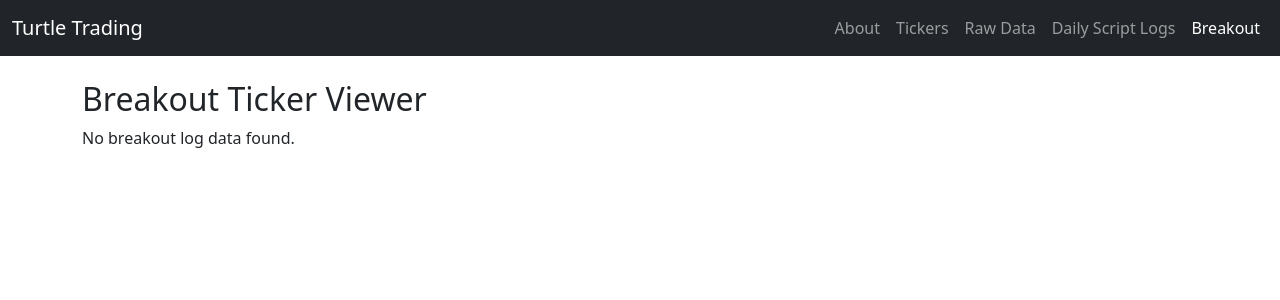
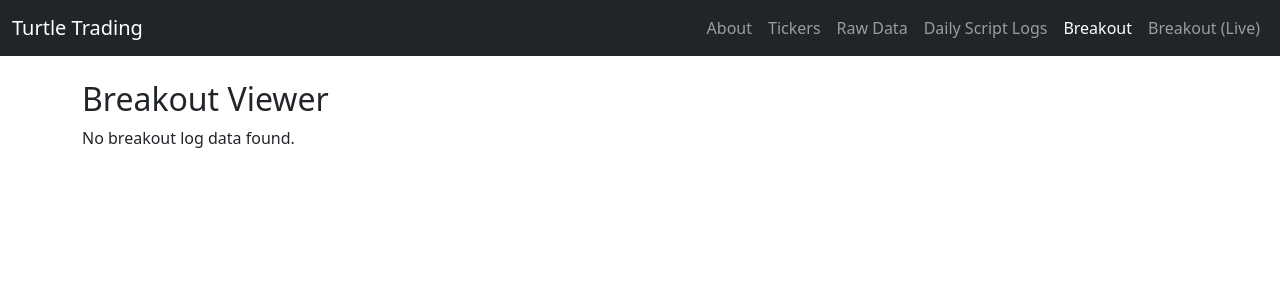
Before and after one commit to GrapeIsGrape/TurtleTradingWebApplication, a Flask app: page /breakout in a window 1280 px wide. Shown: the top 300 px of the page. Run offline with Flask 3, Linux system fonts and the light colour scheme.

Commit message:
create breakout(live) page

```diff
--- a/app.py
+++ b/app.py
@@ -30,32 +30,85 @@ def get_sector_files():
 def home():
     return render_template("index.html")
 
+def parse_breakout_log(log_path, group_by_date=True):
+    """
+    Parse breakout log file and return structured data.
+
+    Args:
+        log_path: Path to the log file
+        group_by_date: If True, group by date only. If False, group by minute (YYYY-MM-DD HH:MM).
+
+    Returns:
+        List of dicts with timestamp/date, breakouts, and metadata
+    """
+    from datetime import date
+    import re
+
+    entries = []
+    if not os.path.exists(log_path):
+        return entries
+
+    with open(log_path, 'r') as f:
+        lines = f.readlines()
+
+    entry_dict = {}
+    for line in lines:
+        line = line.strip()
+        if not line:
+            continue
+
+        # Check for market closed message
+        closed_match = re.match(r'\[(.*?)\] Market is closed, no breakout check performed', line)
+        if closed_match:
+            timestamp = closed_match.group(1)
+            if group_by_date:
+                key = timestamp.split()[0]  # Extract date only
+            else:
+                # Extract up to minute: YYYY-MM-DD HH:MM
+                parts = timestamp.split('.')[0].rsplit(':', 1)  # Remove milliseconds and seconds
+                key = parts[0] if parts else timestamp
+            if key not in entry_dict:
+                entry_dict[key] = {'market_closed': True, 'breakouts': []}
+            continue
+
+        # Check for breakout tickers (handles both "Count:" and "count:" formats)
+        breakout_match = re.match(r'\[(.*?)\] (.*?) [Bb]reakout tickers: ?(.*) \([Cc]ount: (\d+)\)', line)
+        if breakout_match:
+            timestamp, label, tickers_str, count = breakout_match.groups()
+            tickers = [t.strip() for t in tickers_str.split(',') if t.strip()] if tickers_str else []
+            if group_by_date:
+                key = timestamp.split()[0]  # Extract date only
+            else:
+                # Extract up to minute: YYYY-MM-DD HH:MM
+                parts = timestamp.split('.')[0].rsplit(':', 1)  # Remove milliseconds and seconds
+                key = parts[0] if parts else timestamp
+            if key not in entry_dict:
+                entry_dict[key] = {'market_closed': False, 'breakouts': []}
+            entry_dict[key]['breakouts'].append({'label': label, 'tickers': tickers})
+
+    today_str = str(date.today())
+    for key in sorted(entry_dict.keys(), reverse=True):
+        is_today = key.startswith(today_str)
+        entries.append({
+            'timestamp': key,
+            'is_today': is_today,
+            'market_closed': entry_dict[key].get('market_closed', False),
+            'breakouts': entry_dict[key].get('breakouts', [])
+        })
+
+    return entries
+
 @app.route("/breakout")
 def breakout():
-    from datetime import date
     log_path = os.path.join(LOG_FOLDER, BREAKOUT_LOG_MARKET_CLOSE)
-    breakout_days = []
-    if os.path.exists(log_path):
-        with open(log_path, 'r') as f:
-            lines = f.readlines()
-        day_dict = {}
-        for line in lines:
-            line = line.strip()
-            if not line:
-                continue
-            # Example: [2026-02-24] 20-days high Breakout tickers: PDD (Count: 1)
-            import re
-            m = re.match(r'\[(.*?)\] (.*?) Breakout tickers: ?(.*) \(Count: (\d+)\)', line)
-            if m:
-                date_str, label, tickers_str, count = m.groups()
-                tickers = [t.strip() for t in tickers_str.split(',') if t.strip()] if tickers_str else []
-                if date_str not in day_dict:
-                    day_dict[date_str] = []
-                day_dict[date_str].append({'label': label, 'tickers': tickers})
-        for date_str in sorted(day_dict.keys(), reverse=True):
-            breakout_days.append({'date': date_str, 'breakouts': day_dict[date_str]})
-    today_date = str(date.today())
-    return render_template('breakout.html', breakout_days=breakout_days, today_date=today_date)
+    entries = parse_breakout_log(log_path, group_by_date=True)
+    return render_template('breakout.html', entries=entries, page_title="Breakout Viewer")
+
+@app.route("/breakout_live")
+def breakout_live():
+    log_path = os.path.join(LOG_FOLDER, BREAKOUT_LOG_MARKET_OPEN)
+    entries = parse_breakout_log(log_path, group_by_date=False)
+    return render_template('breakout.html', entries=entries, page_title="Breakout Viewer (Live)")
 
 @app.route("/tickers")
 def tickers():
--- a/templates/breakout.html
+++ b/templates/breakout.html
@@ -4,23 +4,28 @@
 <head>
     <meta charset="UTF-8">
     <meta name="viewport" content="width=device-width, initial-scale=1">
-    <title>Breakout Log Viewer</title>
+    <title>{{ page_title }}</title>
     <link href="https://cdn.jsdelivr.net/npm/bootstrap@5.3.2/dist/css/bootstrap.min.css" rel="stylesheet">
 </head>
 <body>
 {% include 'common/navbar.html' %}
 <div class="container mt-4">
-  <h2>Breakout Ticker Viewer</h2>
-  {% if breakout_days %}
+  <h2>{{ page_title }}</h2>
+  {% if entries %}
     <div class="row">
-      {% for day in breakout_days %}
+      {% for entry in entries %}
         <div class="col-md-6 mb-4">
           <div class="card">
-            <div class="card-header {% if day.date == today_date %}bg-primary{% else %}bg-secondary{% endif %} text-white">
-              {{ day.date }}
+            <div class="card-header {% if loop.first %}bg-primary{% else %}bg-secondary{% endif %} text-white">
+              {{ entry.timestamp }}
             </div>
             <div class="card-body">
-              {% for breakout in day.breakouts %}
+              {% if entry.market_closed %}
+                <div class="alert alert-warning mb-0" role="alert">
+                  <i>Market is closed, no breakout check performed</i>
+                </div>
+              {% else %}
+                {% for breakout in entry.breakouts %}
                   <div class="mb-3 p-2 border rounded bg-light">
                     <div class="d-flex align-items-center flex-wrap">
                       {% if breakout.tickers %}<strong class="me-2">{{ breakout.label }}</strong>{% else %}<span class="me-2 text-muted">{{ breakout.label }}</span>{% endif %}
@@ -30,6 +35,7 @@
                     </div>
                   </div>
                 {% endfor %}
+              {% endif %}
             </div>
           </div>
         </div>
--- a/templates/common/navbar.html
+++ b/templates/common/navbar.html
@@ -21,6 +21,9 @@
         <li class="nav-item">
           <a class="nav-link {% if request.path == '/breakout' %}active{% endif %}" href="/breakout">Breakout</a>
         </li>
+        <li class="nav-item">
+          <a class="nav-link {% if request.path == '/breakout_live' %}active{% endif %}" href="/breakout_live">Breakout (Live)</a>
+        </li>
       </ul>
     </div>
   </div>
```
Also changed, not shown: 2 other files. Lines whose indentation alone changed are shown as unchanged.
